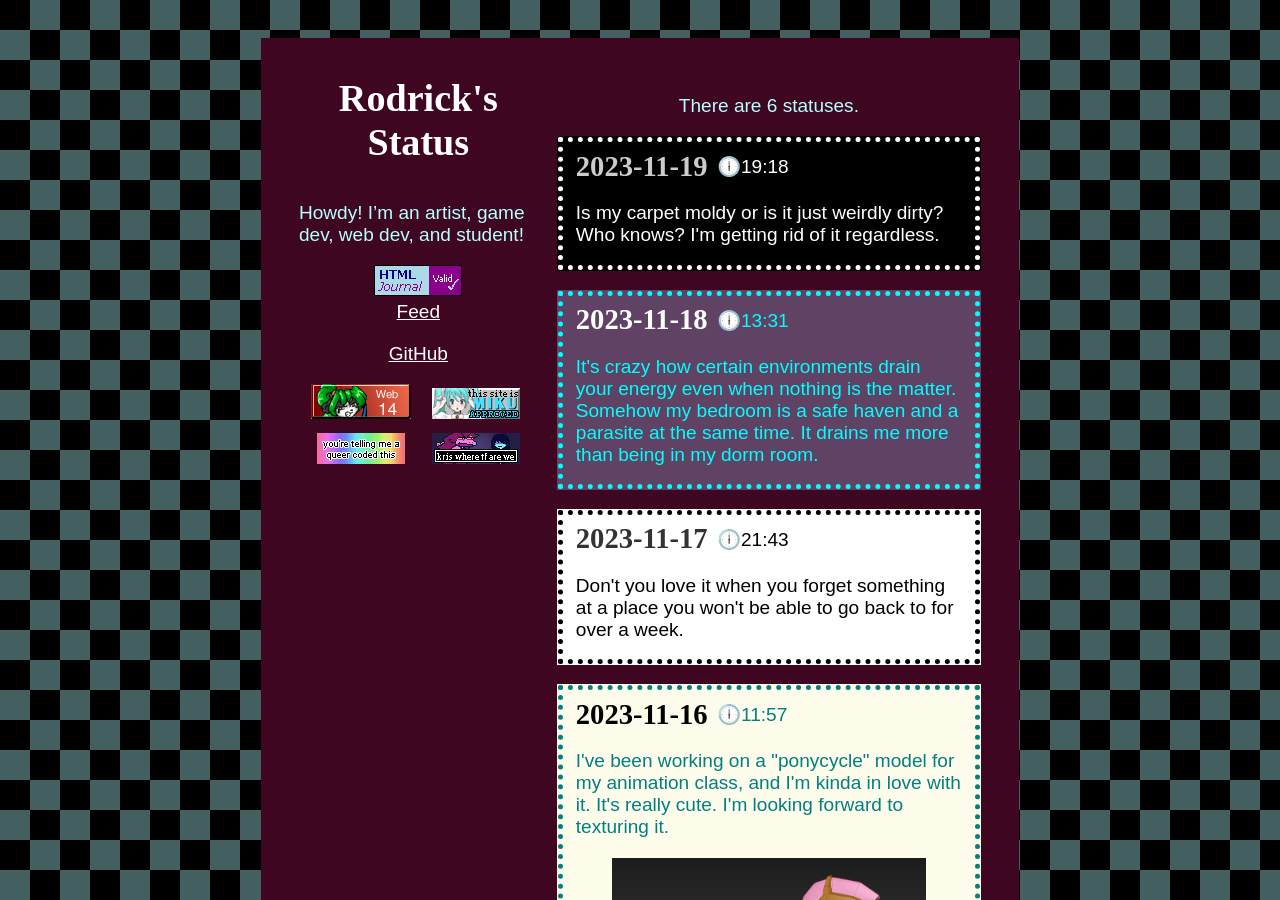
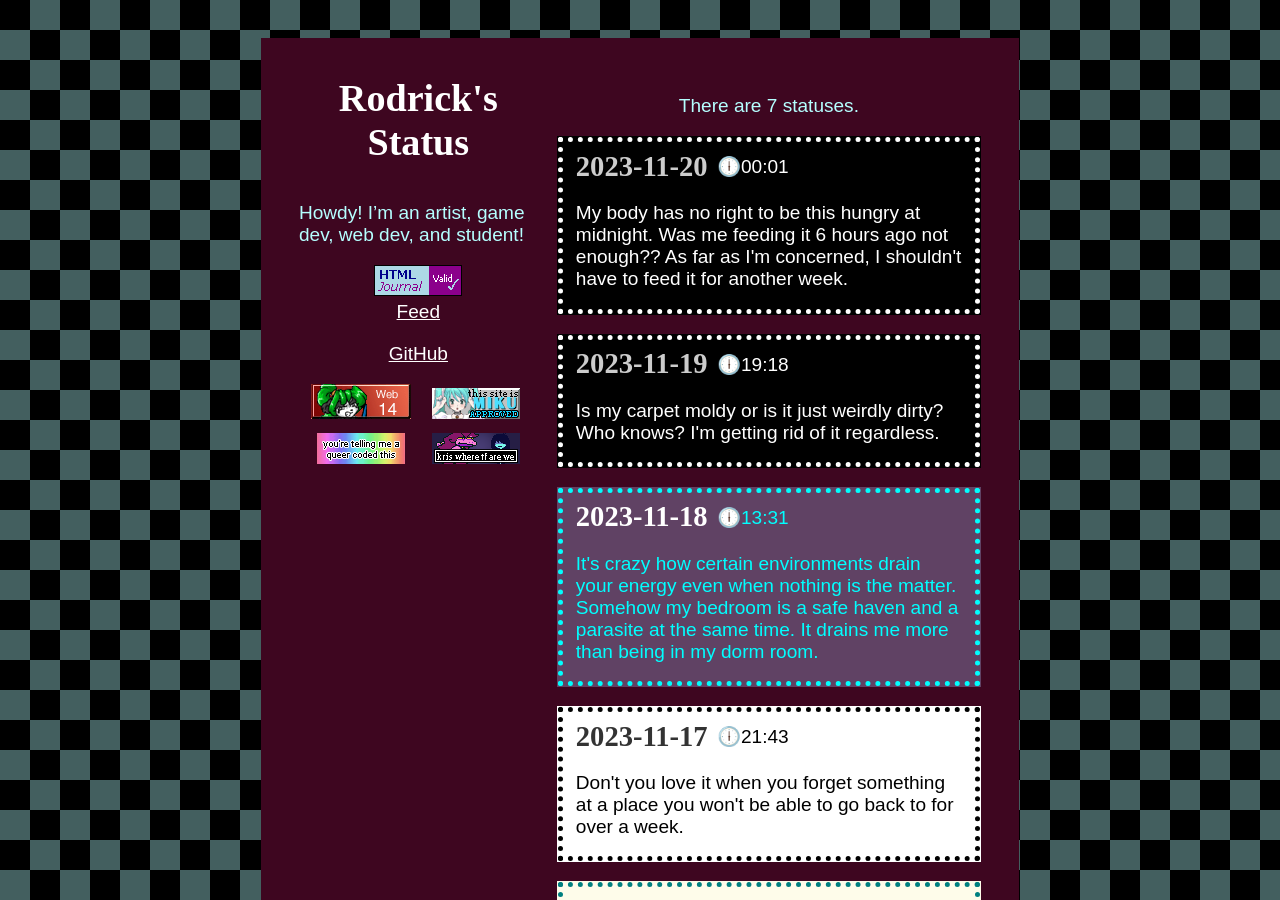
Before and after one commit to RodFireProductions/Status, a Jekyll site: the page built from site/index.md, in a window 1280 px wide and 900 px high. Built offline with Jekyll 4.4.1, drawn with Linux system fonts in a browser that asks for light colours.

Commit message:
Automated Commit Mon 11/20/2023  0:02:00.60

```diff
--- a/site/_data/x.json
+++ b/site/_data/x.json
@@ -1,3 +1,3 @@
 {
-    "num": 6
+    "num": 7
 }
--- a/site/_includes/status.html
+++ b/site/_includes/status.html
@@ -1,3 +1,10 @@
+
+
+<article class="black" id="7">
+<h2>2023-11-20</h2>
+<p class="time">&#x1F555;00:01</p>
+<p class="content">My body has no right to be this hungry at midnight. Was me feeding it 6 hours ago not enough?? As far as I'm concerned, I shouldn't have to feed it for another week.</p>
+</article>
 
 
 <article class="black" id="6">
```
